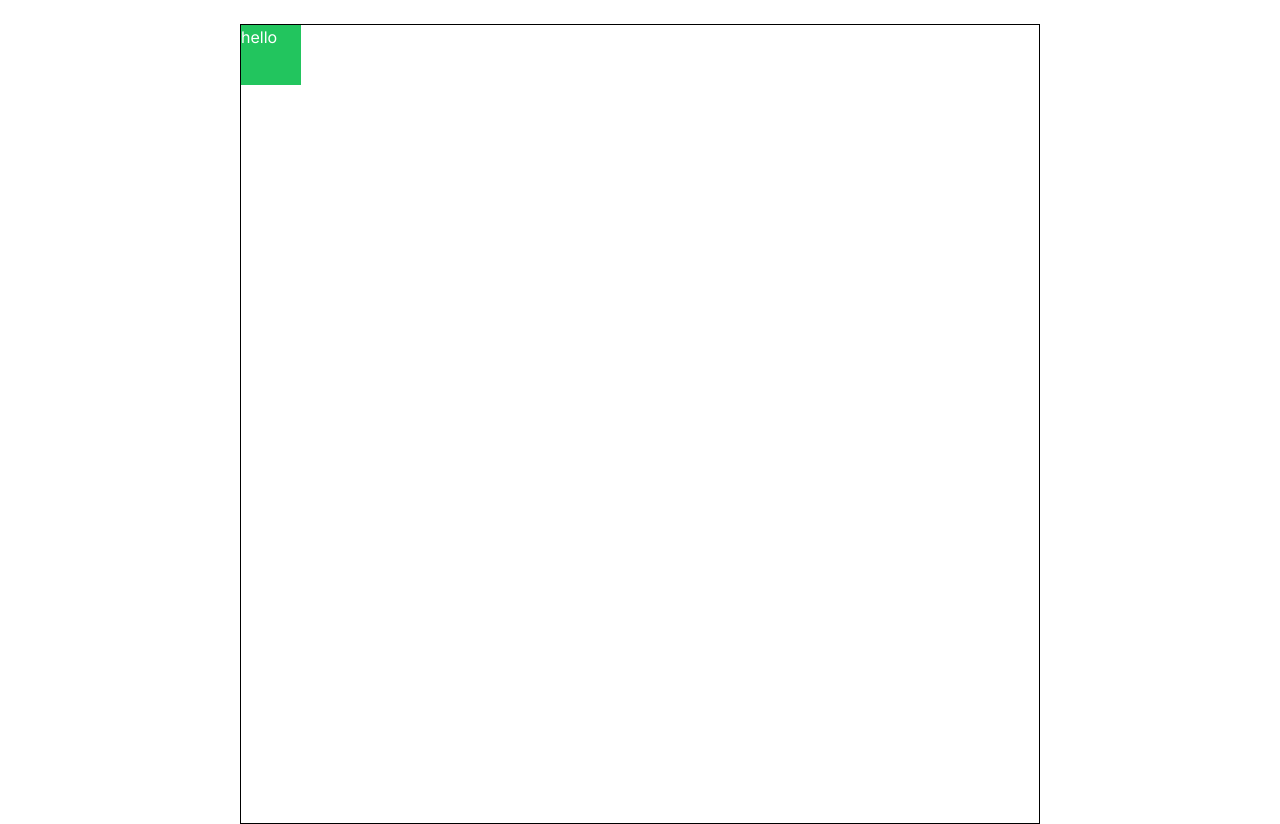
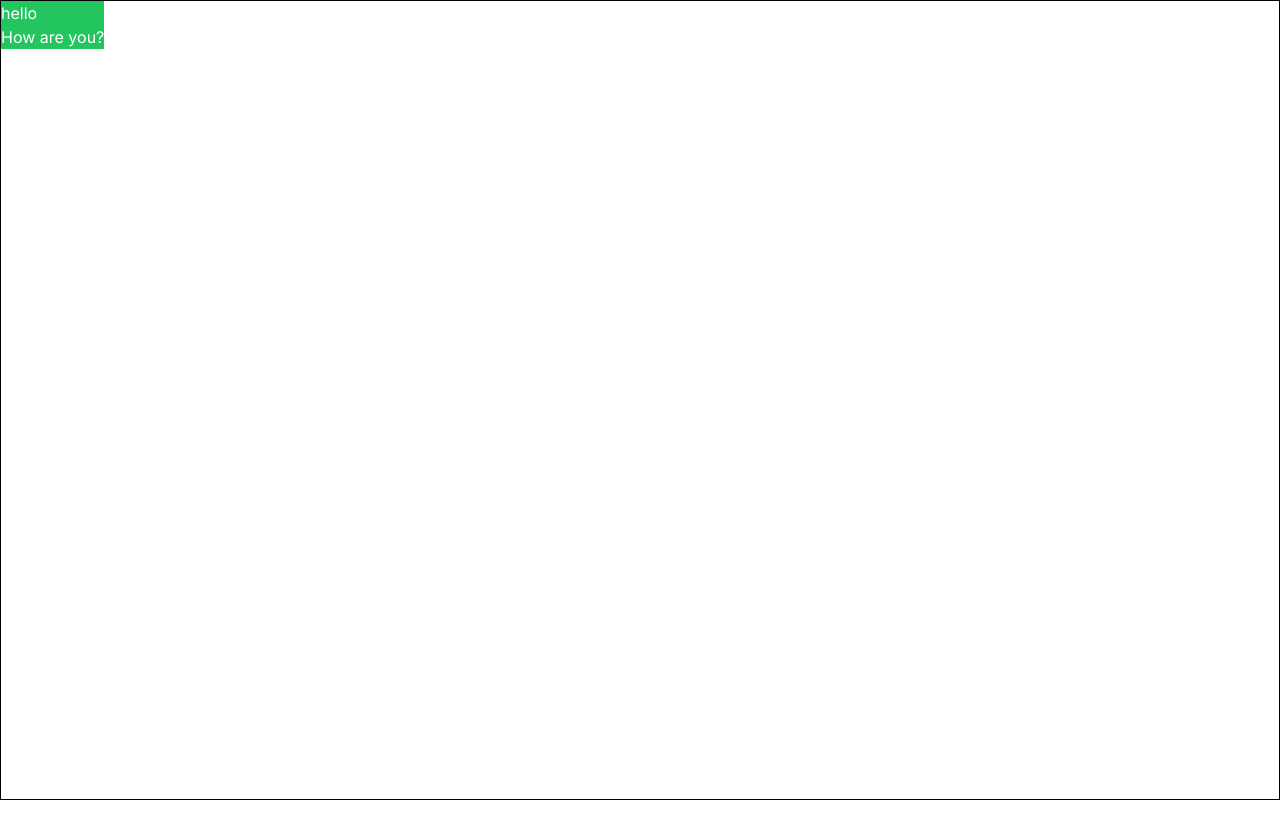
Before and after one commit to rpopper7/website-v1, a Next.js app: page / in a window 1280 px wide. After the commit the page ends 800 px from the top, so only its background shows below. Built offline with nearby package versions, Linux system fonts and the light colour scheme.

Commit message:
Full size box-container

```diff
--- a/app/components/DraggableItem.tsx
+++ b/app/components/DraggableItem.tsx
@@ -62,8 +62,8 @@ const DraggableItem = ({ slot }: { slot: ReactNode }) => {
 
   return (
     <div className="main grid place-items-center h-screen w-screen">
-      <div ref={containerRef} className="container relative border border-black h-[800px] w-[800px] overflow-hidden">
-        <div ref={boxRef} className="box absolute top-0 left-0 bg-green-500 h-[60px] w-[60px] cursor-pointer">
+      <div ref={containerRef} className="box-container relative border border-black h-screen w-screen overflow-hidden">
+        <div ref={boxRef} className="box absolute top-0 left-0 bg-green-500 h-auto w-auto cursor-pointer">
           {slot}
         </div>
       </div>
--- a/app/page.tsx
+++ b/app/page.tsx
@@ -8,14 +8,18 @@ assets in the network tab when going to link */
 
 const ComponentAsProp = () => {
   return (
-    <p>hello</p>
+    <>
+      <p>hello</p>
+      <p>How are you?</p>
+    </>
   );
 }
 
+//
+//<Link href="/users/">Users</Link>
 export default function Home() {
   return (
     <main>
-      <Link href="/users/">Users</Link>
       <DraggableItem slot={<ComponentAsProp />} />
     </main>
   );
```
